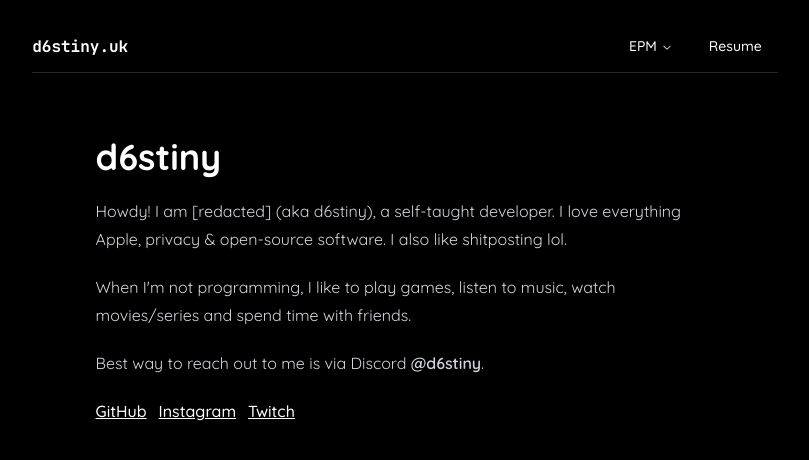
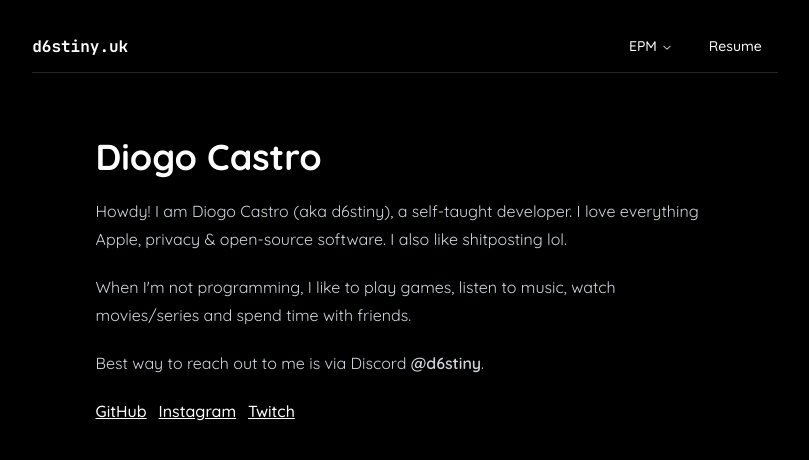
Before and after one commit to d6stiny/website, a Next.js app: page / in a window 1280 px wide. Shown: the top 460 px of the page, without its empty margins (235-1044 px from the left). Built offline with nearby package versions, Linux system fonts and the light colour scheme.

Commit message:
chore: Update page heading to display the author's name

```diff
--- a/src/app/page.tsx
+++ b/src/app/page.tsx
@@ -3,9 +3,9 @@ import Link from "next/link";
 export default async function Home() {
   return (
     <div className="prose prose-invert m-auto mb-8">
-      <h1 className="mb-0">d6stiny</h1>
+      <h1 className="mb-0">Diogo Castro</h1>
       <p>
-        Howdy! I am [redacted] (aka d6stiny), a self-taught developer. I love
+        Howdy! I am Diogo Castro (aka d6stiny), a self-taught developer. I love
         everything Apple, privacy & open-source software. I also like
         shitposting lol.
       </p>
```
